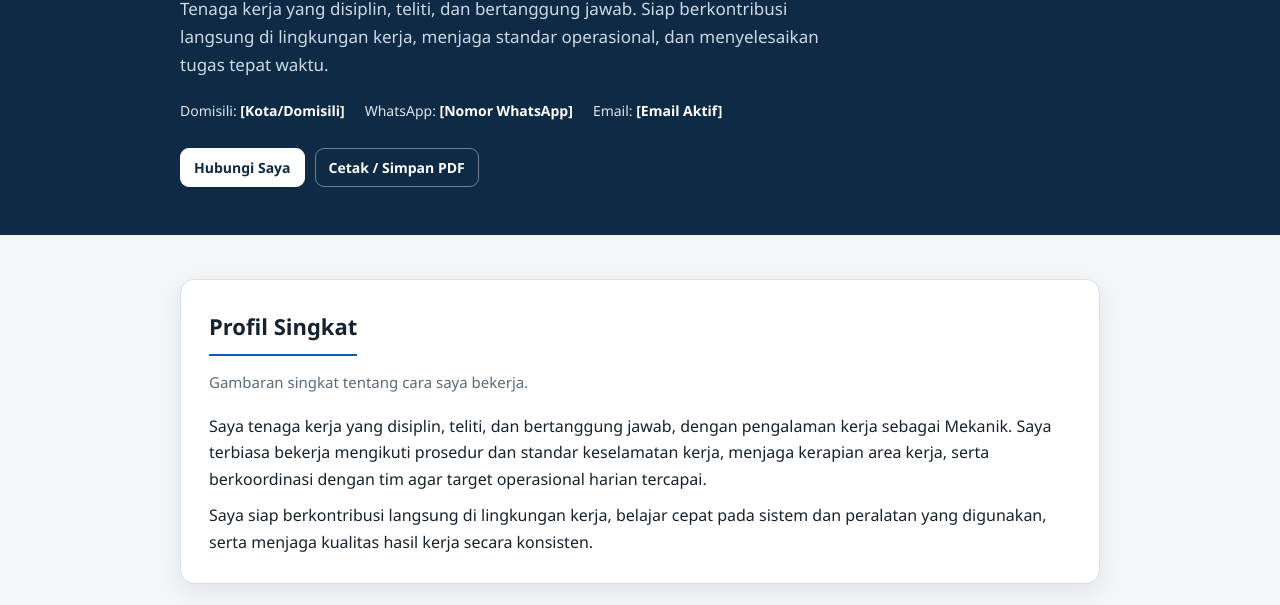
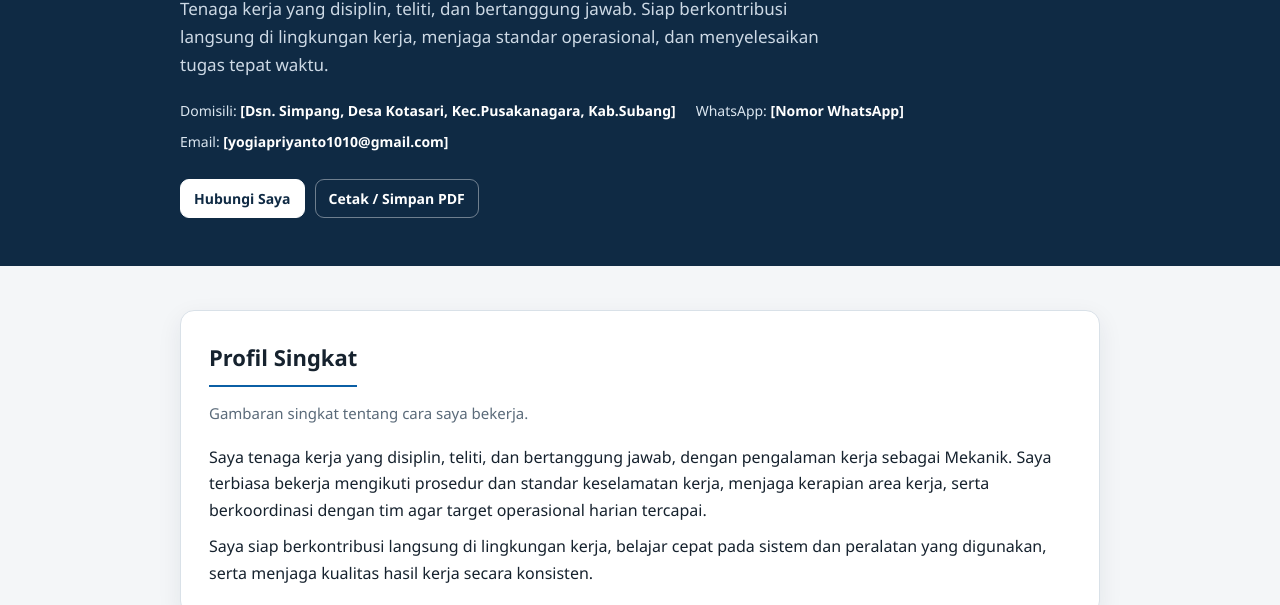
Before and after one commit to Yogii123-qw/portofolio-kerja, a plain HTML site: page index.html in a window 1280 px wide. Shown: the part 233-838 px from the top of the page. Drawn offline with Linux system fonts and the light colour scheme.

Commit message:
Update portfolio details for Yogi Apriyanto

```diff
--- a/index.html
+++ b/index.html
@@ -3,8 +3,8 @@
 <head>
 <meta charset="UTF-8">
 <meta name="viewport" content="width=device-width, initial-scale=1.0">
-<meta name="description" content="Portofolio kerja profesional: Mekanik, PT Uwu Jump Indonesia, Mei - November 2026.">
-<title>Portofolio Kerja - [Nama Lengkap]</title>
+<meta name="description" content="Portofolio Yogi Apriyanto">
+<title>Portofolio Kerja - [Yogi Apriyanto]</title>
 <style>
   :root {
     --bg: #f4f6f8;
@@ -195,9 +195,9 @@
     <h1>[Nama Lengkap]</h1>
     <p class="lead">Tenaga kerja yang disiplin, teliti, dan bertanggung jawab. Siap berkontribusi langsung di lingkungan kerja, menjaga standar operasional, dan menyelesaikan tugas tepat waktu.</p>
     <div class="meta">
-      <div>Domisili: <b>[Kota/Domisili]</b></div>
+      <div>Domisili: <b>[Dsn. Simpang, Desa Kotasari, Kec.Pusakanagara, Kab.Subang]</b></div>
       <div>WhatsApp: <b>[Nomor WhatsApp]</b></div>
-      <div>Email: <b>[Email Aktif]</b></div>
+      <div>Email: <b>[yogiapriyanto1010@gmail.com]</b></div>
     </div>
     <div class="cta">
       <button type="button" class="primary" onclick="document.getElementById('kontak').scrollIntoView({behavior:'smooth'})">Hubungi Saya</button>
```
